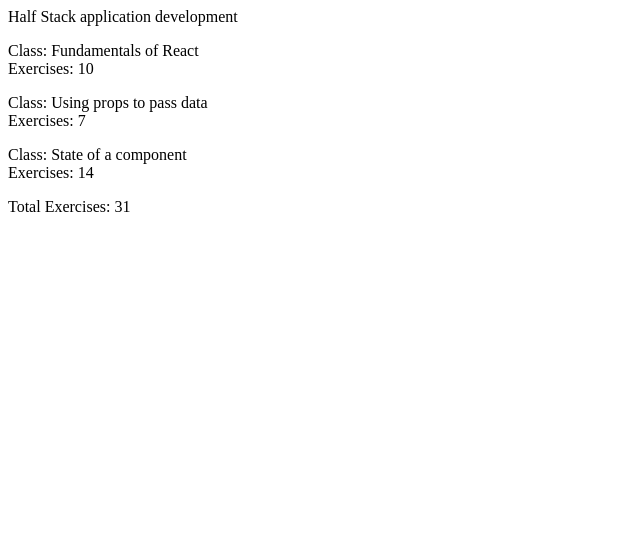
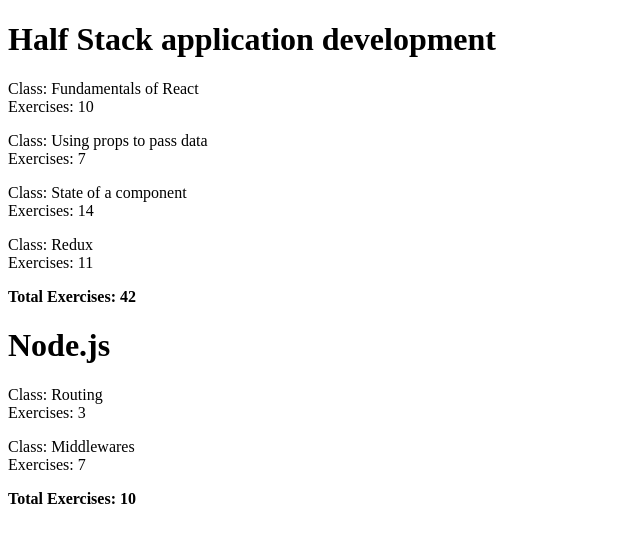
Before and after one commit to 0xdacted/FSO_part_1, a React (Create React App) app in the folder exercises1/exercise1.1/: page / in a window 1280 px wide. Shown: the top 542 px of the page, without its empty margins (0-640 px from the left). Built offline with nearby package versions, Linux system fonts and the light colour scheme.

Commit message:
Allow app to extend to arbitrary num of courses

```diff
--- a/exercises1/exercise1.1/src/App.js
+++ b/exercises1/exercise1.1/src/App.js
@@ -1,8 +1,8 @@
 const Header = ({name}) => {
   return (
-    <>
+    <h1>
     {name}
-    </>
+    </h1>
   )
 }
 
@@ -20,7 +20,7 @@ const Total = ({parts}) => {
   const sum = parts.reduce((acc, current) => acc + current.exercises, 0);
   return (
     <p>
-      Total Exercises: {sum}
+      <b>Total Exercises: {sum}</b>
     </p>
   )
 }
@@ -45,19 +45,57 @@ const Course = ({course}) => {
 }
 
 const App = () => {
-  const course = {
-    id: 1,
-    name: 'Half Stack application development',
-    parts: [
-    { name:'Fundamentals of React', exercises: 10, id: 1 },
-    { name: 'Using props to pass data', exercises: 7, id: 2 },
-    { name: 'State of a component', exercises: 14, id: 3 }
-    ]
-  }
+  const courses = [
+    {
+      name: 'Half Stack application development',
+      id: 1,
+      parts: [
+        {
+          name: 'Fundamentals of React',
+          exercises: 10,
+          id: 1
+        },
+        {
+          name: 'Using props to pass data',
+          exercises: 7,
+          id: 2
+        },
+        {
+          name: 'State of a component',
+          exercises: 14,
+          id: 3
+        },
+        {
+          name: 'Redux',
+          exercises: 11,
+          id: 4
+        }
+      ]
+    },
+    {
+      name: 'Node.js',
+      id: 2,
+      parts: [
+        {
+          name: 'Routing',
+          exercises: 3,
+          id: 1
+        },
+        {
+          name: 'Middlewares',
+          exercises: 7,
+          id: 2
+        }
+      ]
+    }
+  ]
 
   return (
     <div>
-     <Course course={course}/>
+
+      {courses.map(course =>
+        <Course key={course.id} course={course}/>
+        )}
     </div>
   )
 }
```
